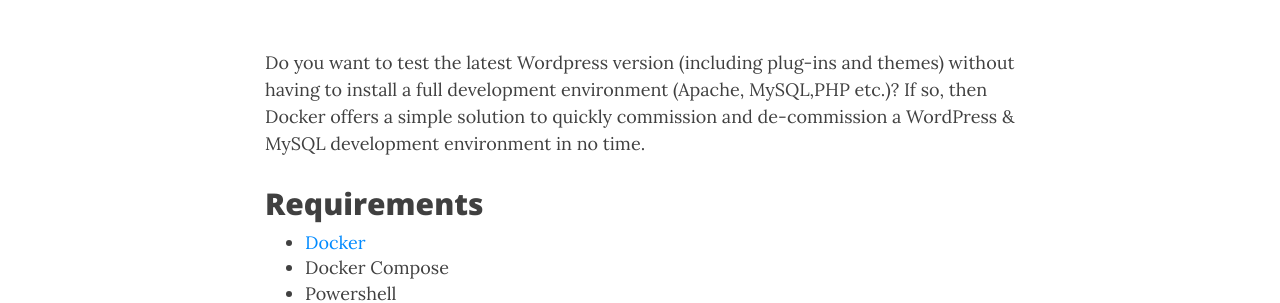
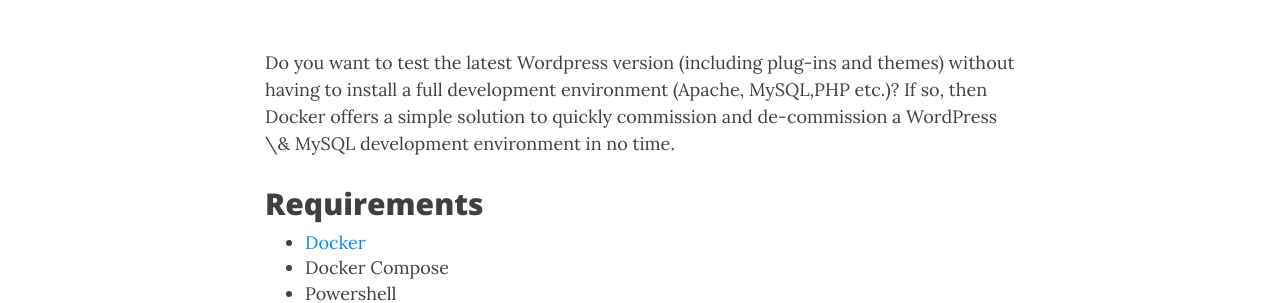
Before and after one commit to danielschwensen/danielschwensen.github.io, a Jekyll site: the page built from _posts/2019-08-31-wordpress-docker-playground.md, in a window 1280 px wide and 900 px high. Shown: the part 332-635 px from the top of the window. Built offline with Jekyll 4.4.1, drawn with Linux system fonts in a browser that asks for light colours; nearby versions of some CDN libraries.

Commit message:
backslash

```diff
--- a/_posts/2019-08-31-wordpress-docker-playground.md
+++ b/_posts/2019-08-31-wordpress-docker-playground.md
@@ -6,7 +6,7 @@
 tags: Docker Wordpress docker-compose MySQL Powershell
 ---
 Do you want to test the latest Wordpress version (including plug-ins and themes) without having to install a full development environment (Apache, MySQL,PHP etc.)?
-If so, then Docker offers a simple solution to quickly commission and de-commission a WordPress & MySQL development environment in no time.
+If so, then Docker offers a simple solution to quickly commission and de-commission a WordPress \& MySQL development environment in no time.
 
 ## Requirements
 
```
